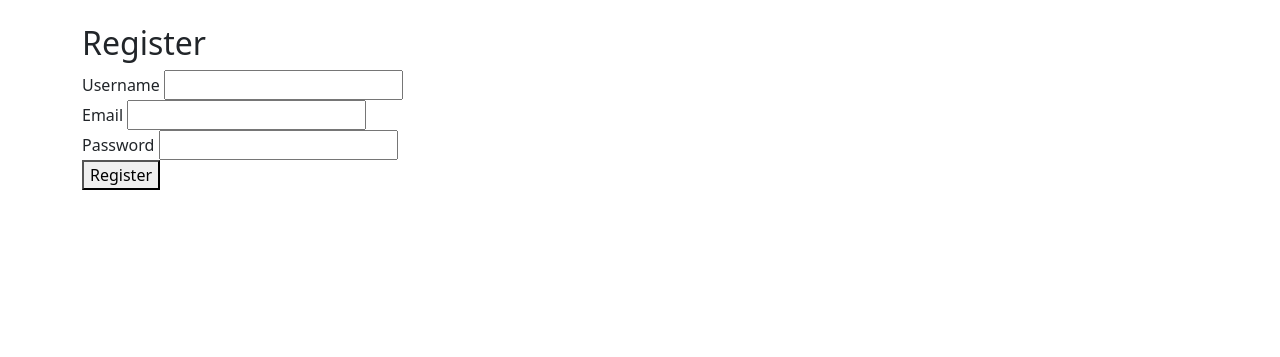
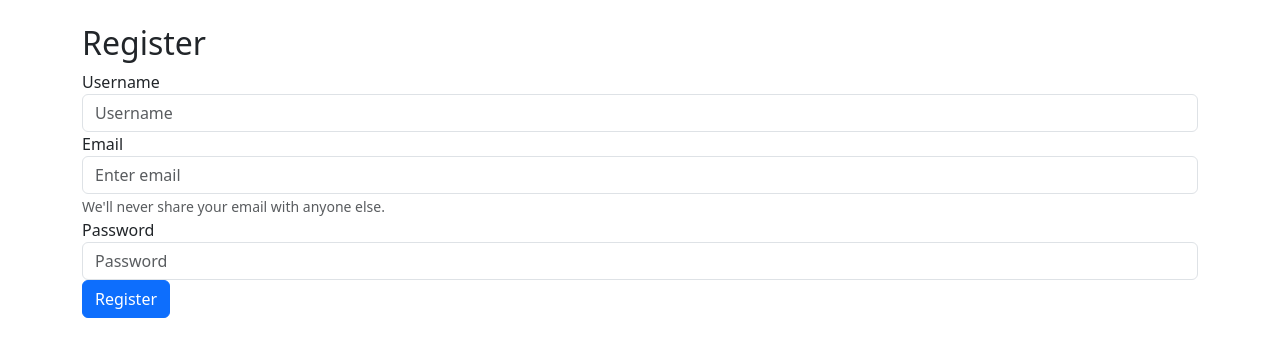
Before and after one commit to soarn/capstone, a Flask app: page /register in a window 1280 px wide. Shown: the part 101-458 px from the top of the page. Run offline with Flask 3, Linux system fonts and the light colour scheme; data that the repository does not hold is empty.

Commit message:
fix: enhance registration form styling and add helpful email description

```diff
--- a/app/templates/register.html
+++ b/app/templates/register.html
@@ -3,19 +3,20 @@ content %}
 <body>
   <h2>Register</h2>
   <form method="POST">
-    <div>
+    <div class="form-group">
       <label for="username">Username</label>
-      <input id="username" type="text" name="username" required />
+      <input id="username" class="form-control" type="text" name="username" placeholder="Username" required />
     </div>
-    <div>
+    <div class="form-group">
       <label for="email">Email</label>
-      <input id="email" type="email" name="email" required />
+      <input id="email" class="form-control" type="email" name="email" aria-describedby="emailHelp" placeholder="Enter email" required />
+      <small id="emailHelp" class="form-text text-muted">We'll never share your email with anyone else.</small>
     </div>
-    <div>
+    <div class="form-group">
       <label for="password">Password</label>
-      <input id="password" type="password" name="password" required />
+      <input id="password" class="form-control" type="password" name="password" placeholder="Password" required />
     </div>
-    <button type="submit">Register</button>
+    <button type="submit" class="btn btn-primary">Register</button>
   </form>
 </body>
 {% endblock %}
```
